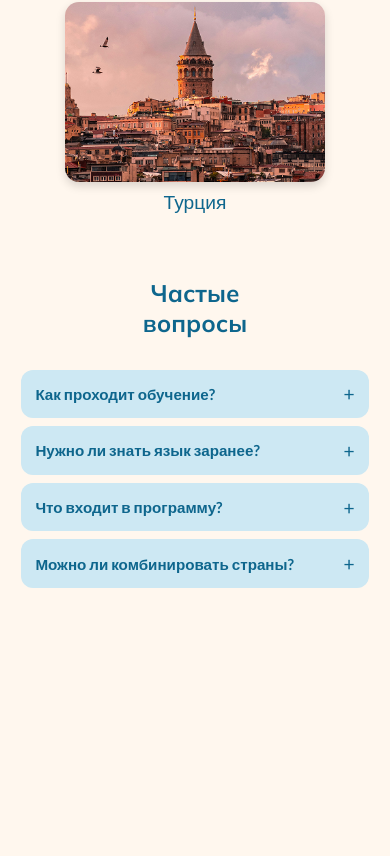
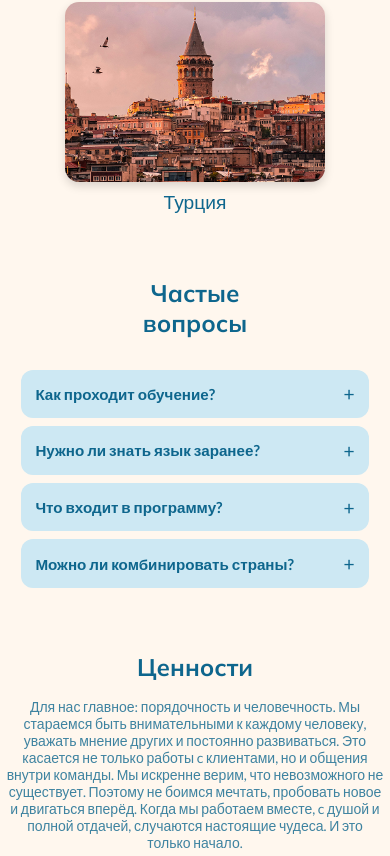
Before and after one commit to Sahara009/lingva, a React (Vite) app: page / in a window 390 px wide. Shown: the part 3245-4101 px from the top of the page. Before the commit the page ends 3838 px from the top, so only its background shows below. Built offline with nearby package versions, Linux system fonts and the light colour scheme.

Commit message:
add values section + adaptive

```diff
--- a/src/pages/home/ui/HomePage.tsx
+++ b/src/pages/home/ui/HomePage.tsx
@@ -4,6 +4,7 @@ import { WhoUs } from "../../../widgets/WhoUs/WhoUs";
 import { Blocks } from "../../../widgets/Blocks/Blocks";
 import { Countries } from "../../../widgets/Countries/Countries";
 import { Questions } from "../../../widgets/Questions/Questions";
+import { Values } from "../../../widgets/Values/Values";
 
 interface Props {
   className?: string;
@@ -18,6 +19,7 @@ export const HomePage: React.FC<Props> = ({ className }) => {
       {/* <MIssion /> */}
       <Countries />
       <Questions />
+      <Values />
     </div>
   );
 };
--- a/src/widgets/Blocks/Blocks.tsx
+++ b/src/widgets/Blocks/Blocks.tsx
@@ -53,7 +53,7 @@ const Block: React.FC<BlockProps> = ({ imgSrc }) => {
 
   return (
     <motion.div
-      className={styles.blocks__block_1}
+      className={`${styles.blocks__block_1} ${hovered ? styles.hovered : ""}`}
       onMouseMove={(e) => {
         const rect = (
           e.currentTarget as HTMLDivElement
@@ -65,7 +65,7 @@ const Block: React.FC<BlockProps> = ({ imgSrc }) => {
       }}
       onMouseEnter={() => setHovered(true)}
       onMouseLeave={() => setHovered(false)}
-      variants={blockVariants} // добавили анимацию появления
+      variants={blockVariants}
     >
       {/* Inverted circular overlay */}
       {hovered && (
--- /dev/null
+++ b/src/widgets/Values/Values.module.scss
@@ -0,0 +1,33 @@
+.values {
+  display: flex;
+  justify-content: space-between;
+  gap: 3rem;
+  margin-top: 7rem;
+
+  h2 {
+    font-size: 2rem;
+    font-weight: 700;
+  }
+  p {
+    max-width: 900px;
+    text-align: center;
+  }
+
+  @media (max-width: 900px) {
+    flex-direction: column;
+    gap: 1rem;
+    margin-top: 4rem;
+
+    h2 {
+      font-size: 24px;
+      text-align: center;
+      font-weight: 700;
+    }
+    p {
+      max-width: 900px;
+      text-align: center;
+      font-size: 14px;
+      opacity: 0.8;
+    }
+  }
+}
--- /dev/null
+++ b/src/widgets/Values/Values.tsx
@@ -0,0 +1,25 @@
+import React from "react";
+import styles from "./Values.module.scss";
+
+interface Props {
+  className?: string;
+}
+
+export const Values: React.FC<Props> = ({ className }) => {
+  return (
+    <div className={className}>
+      <div className={styles.values}>
+        <h2>Ценности</h2>
+        <p>
+          Для нас главное: порядочность и человечность. Мы стараемся быть
+          внимательными к каждому человеку, уважать мнение других и постоянно
+          развиваться. Это касается не только работы c клиентами, но и общения
+          внутри команды. Мы искренне верим, что невозможного не существует.
+          Поэтому не боимся мечтать, пробовать новое и двигаться вперёд. Когда
+          мы работаем вместе, c душой и полной отдачей, случаются настоящие
+          чудеса. И это только начало.
+        </p>
+      </div>
+    </div>
+  );
+};
```
